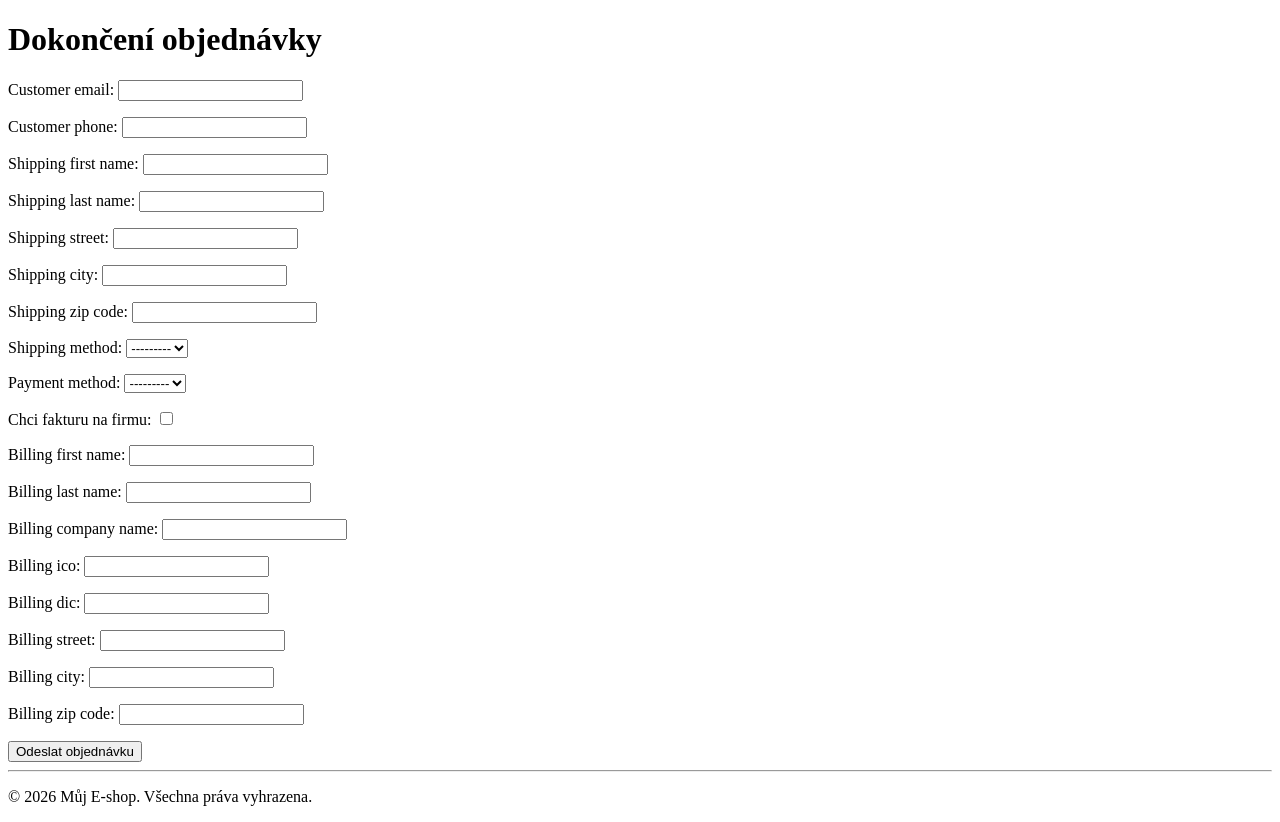
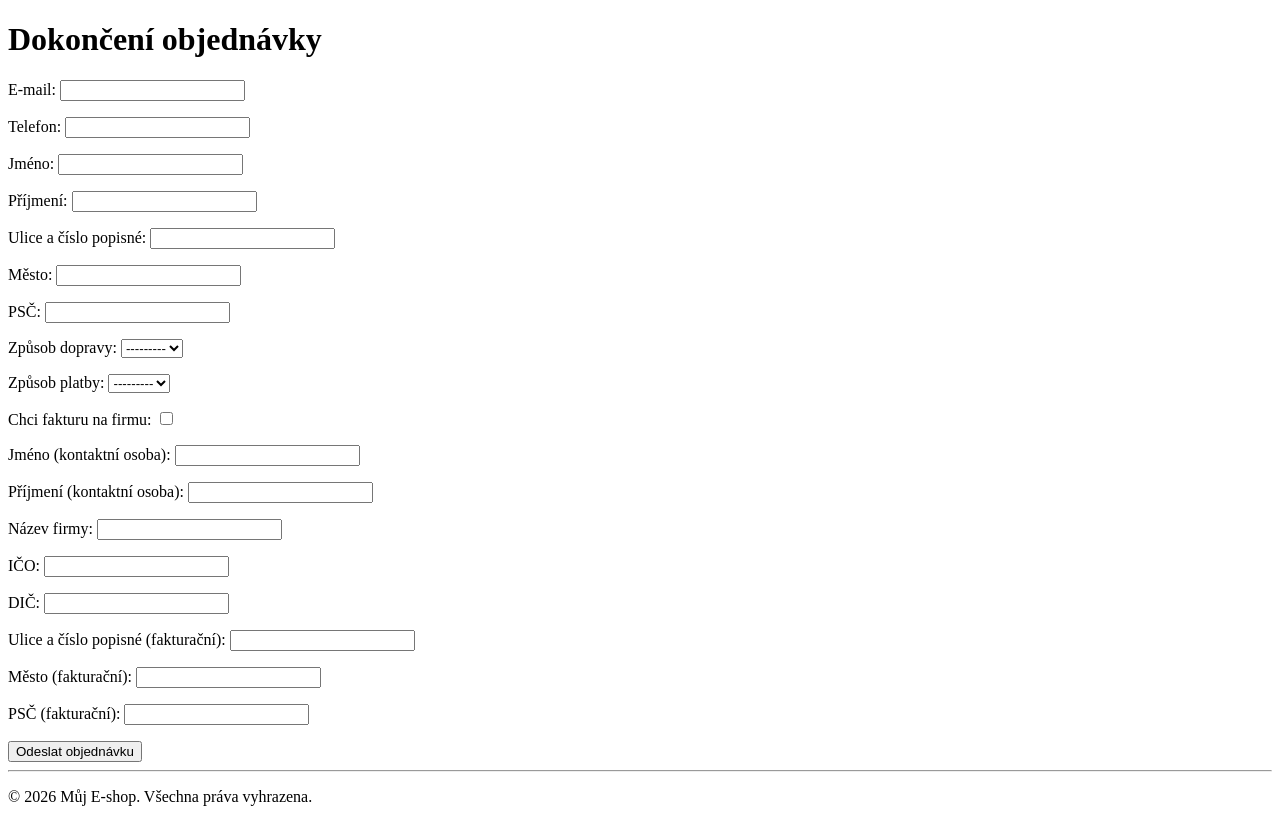
Before and after one commit to Jan-Willerth/Eshop_Project, a Django app: page /checkout/ in a window 1280 px wide. Shown: the part 37-859 px from the top of the page. Run offline with Django 5.2, Linux system fonts and the light colour scheme; data that the repository does not hold is empty; parts of the project's set-up code (start-up, migrations or seed data) failed here and were passed over.

Commit message:
Update tests, models & forms due implementation new functions to order form.

```diff
--- a/catalog/forms.py
+++ b/catalog/forms.py
@@ -1,5 +1,21 @@
+import re
 from django import forms
 from .models import QuoteRequest, ShippingMethod, PaymentMethod
+
+
+# ===================== CHOICE FIELDS =====================
+class ShippingMethodChoiceField(forms.ModelChoiceField):
+    """ModelChoiceField that displays the gross price alongside the shipping method name."""
+
+    def label_from_instance(self, obj):
+        return f"{obj.name} — {obj.price_gross:.2f} Kč"
+
+
+class PaymentMethodChoiceField(forms.ModelChoiceField):
+    """ModelChoiceField that displays the gross price alongside the payment method name."""
+
+    def label_from_instance(self, obj):
+        return f"{obj.name} — {obj.price_gross:.2f} Kč"
 
 
 # ===================== CART FORMS =====================
@@ -107,27 +123,43 @@ class QuoteRequestForm(forms.ModelForm):
 class OrderForm(forms.Form):
     """Validate checkout data, requiring billing details only when billing_different is checked."""
 
-    customer_email = forms.EmailField()
-    customer_phone = forms.CharField(max_length=50)
+    customer_email = forms.EmailField(label='E-mail')
+    customer_phone = forms.CharField(max_length=50, label='Telefon')
 
-    shipping_first_name = forms.CharField(max_length=100)
-    shipping_last_name = forms.CharField(max_length=100)
-    shipping_street = forms.CharField(max_length=255)
-    shipping_city = forms.CharField(max_length=100)
-    shipping_zip_code = forms.CharField(max_length=20)
+    shipping_first_name = forms.CharField(max_length=100, label='Jméno')
+    shipping_last_name = forms.CharField(max_length=100, label='Příjmení')
+    shipping_street = forms.CharField(max_length=255, label='Ulice a číslo popisné')
+    shipping_city = forms.CharField(max_length=100, label='Město')
+    shipping_zip_code = forms.CharField(max_length=20, label='PSČ')
 
-    shipping_method = forms.ModelChoiceField(queryset=ShippingMethod.objects.filter(is_active=True))
-    payment_method = forms.ModelChoiceField(queryset=PaymentMethod.objects.filter(is_active=True))
+    shipping_method = ShippingMethodChoiceField(queryset=ShippingMethod.objects.filter(is_active=True),
+                                                label='Způsob dopravy')
+    payment_method = PaymentMethodChoiceField(queryset=PaymentMethod.objects.filter(is_active=True),
+                                              label='Způsob platby')
 
     billing_different = forms.BooleanField(required=False, label="Chci fakturu na firmu")
-    billing_first_name = forms.CharField(max_length=100, required=False)
-    billing_last_name = forms.CharField(max_length=100, required=False)
-    billing_company_name = forms.CharField(max_length=150, required=False)
-    billing_ico = forms.CharField(max_length=20, required=False)
-    billing_dic = forms.CharField(max_length=20, required=False)
-    billing_street = forms.CharField(max_length=255, required=False)
-    billing_city = forms.CharField(max_length=100, required=False)
-    billing_zip_code = forms.CharField(max_length=20, required=False)
+    billing_first_name = forms.CharField(max_length=100, required=False, label='Jméno (kontaktní osoba)')
+    billing_last_name = forms.CharField(max_length=100, required=False, label='Příjmení (kontaktní osoba)')
+    billing_company_name = forms.CharField(max_length=150, required=False, label='Název firmy')
+    billing_ico = forms.CharField(
+        max_length=20,
+        required=False,
+        label='IČO',
+        widget=forms.TextInput(
+            attrs={'pattern': r'\d{8}', 'maxlength': '8', 'title': 'IČO musí obsahovat přesně 8 číslic.'})
+    )
+    billing_dic = forms.CharField(max_length=20, required=False, label='DIČ')
+    billing_street = forms.CharField(max_length=255, required=False, label='Ulice a číslo popisné (fakturační)')
+    billing_city = forms.CharField(max_length=100, required=False, label='Město (fakturační)')
+    billing_zip_code = forms.CharField(max_length=20, required=False, label='PSČ (fakturační)')
+
+    def clean_shipping_first_name(self) -> str:
+        """Capitalize the shipping first name."""
+        return self.cleaned_data.get('shipping_first_name', '').strip().capitalize()
+
+    def clean_shipping_last_name(self) -> str:
+        """Capitalize the shipping last name."""
+        return self.cleaned_data.get('shipping_last_name', '').strip().capitalize()
 
     def clean(self):
         """Require billing_company_name, billing_ico, and billing address when billing_different is checked."""
@@ -142,4 +174,8 @@ class OrderForm(forms.Form):
                 if not cleaned_data.get(field_name):
                     self.add_error(field_name, 'Toto pole je povinné pro fakturu na firmu.')
 
+            billing_ico = cleaned_data.get('billing_ico')
+            if billing_ico and not re.fullmatch(r'\d{8}', billing_ico):
+                self.add_error('billing_ico', 'IČO musí obsahovat přesně 8 číslic.')
+
         return cleaned_data
--- a/catalog/templates/catalog/cart_detail.html
+++ b/catalog/templates/catalog/cart_detail.html
@@ -111,7 +111,7 @@
             <a href="{% url 'catalog:product_list' %}" class="btn-back">
                 &larr; Zpět na katalog
             </a>
-            <a href="#" class="btn-checkout">Pokračovat k objednávce &rarr;</a>
+            <a href="{% url 'catalog:checkout' %}" class="btn-checkout">Pokračovat k objednávce &rarr;</a>
         </div>
 
     {% else %}
--- a/catalog/templates/catalog/checkout.html
+++ b/catalog/templates/catalog/checkout.html
@@ -6,7 +6,7 @@
 <div class="checkout">
     <h1>Dokončení objednávky</h1>
 
-    <form method="post" novalidate>
+    <form method="post">
         {% csrf_token %}
         {{ form.as_p }}
         <button type="submit">Odeslat objednávku</button>
```
Also changed, not shown: catalog/models.py (+14 -0 lines), catalog/tests.py (+72 -0 lines).
